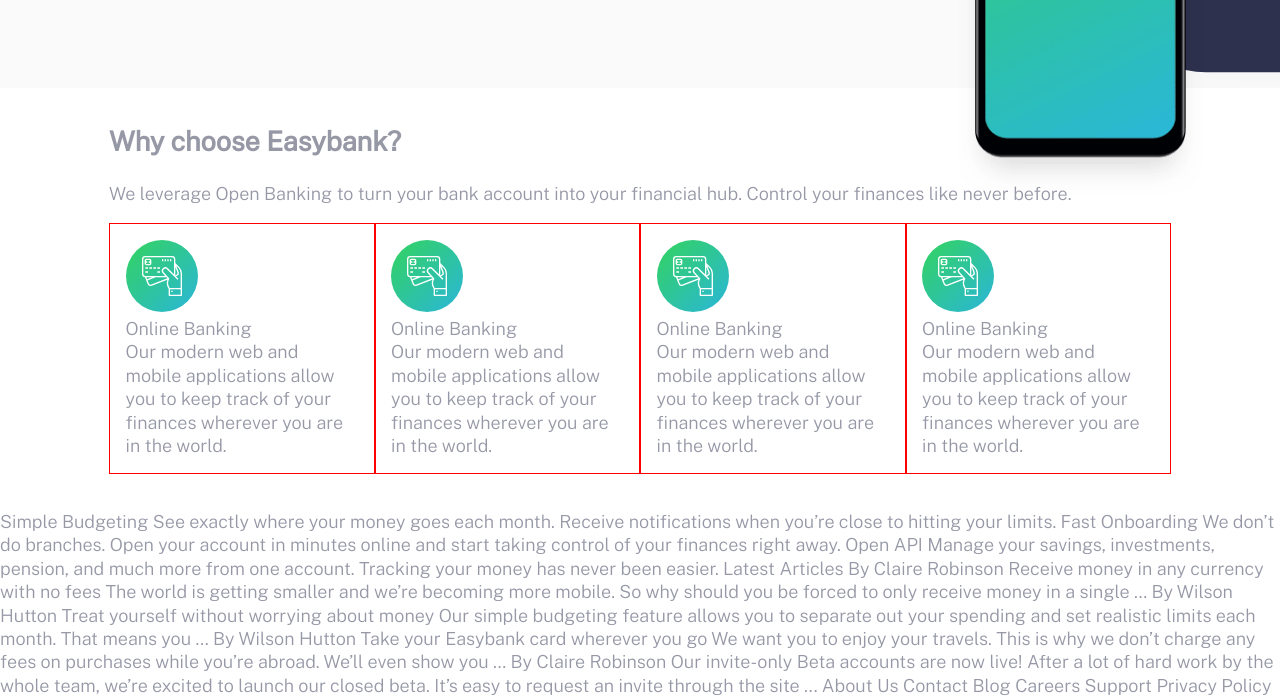
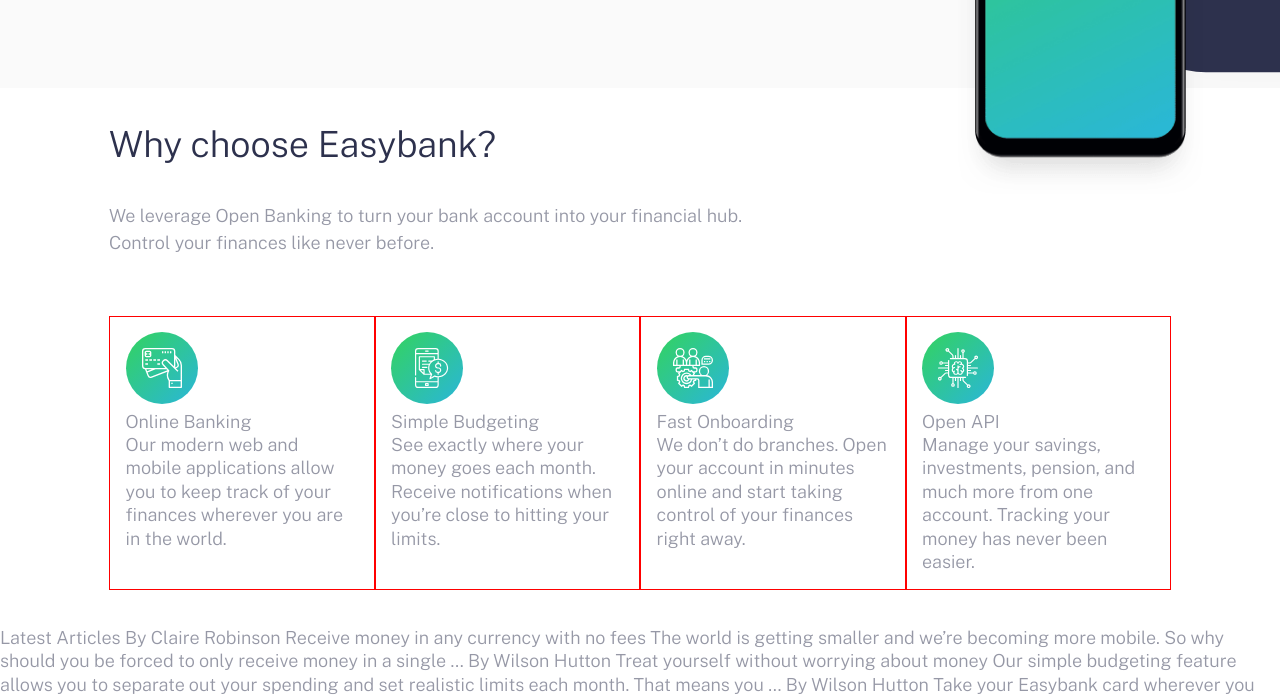
Before and after one commit to jgustavoj/javascript-easybank-landinpage-project, a plain HTML site: page index.html in a window 1280 px wide. Shown: the part 648-1347 px from the top of the page. Drawn offline with nearby package versions, Linux system fonts and the light colour scheme.

Commit message:
feature section spacing/text

```diff
--- a/app/scss/_feature.scss
+++ b/app/scss/_feature.scss
@@ -1,23 +1,34 @@
 .feature {
 
+
+    &__intro{
+        margin-bottom: 3.75rem;
+
+        @include breakpoint-up(large){
+            width: 60%;
+
+        }
+
+    }
 
     &__grid{
 
 
         @include breakpoint-up(medium){ //is going to affect tablets and up
             display: flex;
+            flex-wrap: wrap;
 
         }
-
 
     }
 
     &__item{
-        border: 1px solid red;
+        border: 1px solid red; //for testing only
         padding: 0.97375rem;
 
         @include breakpoint-up(medium){
-
+            flex: 0 0 50%; //flex grow, shrink, basis
+            // Changes to 2 colums next to each other when on tablet view
 
         }
         @include breakpoint-up(large){
--- a/app/scss/_globals.scss
+++ b/app/scss/_globals.scss
@@ -29,11 +29,41 @@ body{
     }
 
 }
-
+//text
 h1,h2,h3 {
+    font-weight: 300;
+    line-height: 1.15; //Headings
+    color: $darkBlue;
     margin-top: 0px;
 }
 
+h1{
+    font-size: 2.31rem;
+    margin-bottom: 1.5rem;
+
+    @include breakpoint-up(large){
+        font-size: $font-xlg;
+    }
+
+}
+
+h2{
+    font-size: 1.875rem;
+    margin-bottom: 1.5625rem;
+
+
+    @include breakpoint-up(large){
+        font-size: 2.25rem;
+        margin-bottom: 2.25rem;
+    }
+
+}
+
+p{
+    line-height: 1.5;
+    margin-bottom: 2.25rem;
+
+}
 
 a, a:visited, a:hover{
     text-decoration: none;
--- a/app/scss/_hero.scss
+++ b/app/scss/_hero.scss
@@ -94,24 +94,5 @@
 
 
         }
-
-        h1{
-            font-weight: 300;
-            font-size: 2.31rem;
-            line-height: 1.15; //Headings
-            color: $darkBlue;
-            margin-bottom: 1.5rem;
-
-            @include breakpoint-up(large){
-                font-size: $font-xlg;
-            }
-
-        }
-        p{
-            line-height: 1.5;
-            margin-bottom: 2.25rem;
-
-        }
-
     }
 }
--- a/index.html
+++ b/index.html
@@ -66,7 +66,6 @@
 
   </header>
 
-
   <section class="hero">
     <div class="container">
       <div class="hero__image"></div>
@@ -86,6 +85,8 @@
   </section>
 
   <section class="features container container--pall">
+
+    <div class="feature__intro">
       <h2>
         Why choose Easybank?
       </h2>
@@ -93,9 +94,11 @@
         We leverage Open Banking to turn your bank account into your financial hub. Control
         your finances like never before.
       </p>
+    </div>
 
     <div class="feature__grid">
 
+      <!-- First Item  -->
 
       <div class="feature__item">
         <div class="feature__icon"><img src="/images/icon-online.svg"></div>
@@ -106,34 +109,42 @@
           wherever you are in the world.
         </div>
       </div>
+
+      <!-- Second item  -->
+
       <div class="feature__item">
-        <div class="feature__icon"><img src="/images/icon-online.svg"></div>
+        <div class="feature__icon"><img src="/images/icon-budgeting.svg"></div>
         <div class="feature__title">
-          Online Banking</div>
-        <div class="feature__description">Our modern web and mobile applications allow you to keep track of your
-          finances
-          wherever you are in the world.
-        </div>
-      </div>
-      <div class="feature__item">
-        <div class="feature__icon"><img src="/images/icon-online.svg"></div>
-        <div class="feature__title">
-          Online Banking</div>
-        <div class="feature__description">Our modern web and mobile applications allow you to keep track of your
-          finances
-          wherever you are in the world.
-        </div>
-      </div>
-      <div class="feature__item">
-        <div class="feature__icon"><img src="/images/icon-online.svg"></div>
-        <div class="feature__title">
-          Online Banking</div>
-        <div class="feature__description">Our modern web and mobile applications allow you to keep track of your
-          finances
-          wherever you are in the world.
+          Simple Budgeting</div>
+        <div class="feature__description">
+          See exactly where your money goes each month. Receive notifications when you’re
+          close to hitting your limits.
         </div>
       </div>
 
+      <!-- Third Item -->
+
+      <div class="feature__item">
+        <div class="feature__icon"><img src="/images/icon-onboarding.svg"></div>
+        <div class="feature__title">
+          Fast Onboarding</div>
+        <div class="feature__description"> We don’t do branches. Open your account in minutes online and start taking
+          control
+          of your finances right away.
+        </div>
+      </div>
+
+      <!-- Fourth Item  -->
+
+      <div class="feature__item">
+        <div class="feature__icon"><img src="/images/icon-api.svg"></div>
+        <div class="feature__title">
+          Open API</div>
+        <div class="feature__description">
+          Manage your savings, investments, pension, and much more from one account. Tracking
+          your money has never been easier.
+        </div>
+      </div>
 
     </div>
 
@@ -149,17 +160,12 @@
 
 
 
-  Simple Budgeting
-  See exactly where your money goes each month. Receive notifications when you’re
-  close to hitting your limits.
 
-  Fast Onboarding
-  We don’t do branches. Open your account in minutes online and start taking control
-  of your finances right away.
 
-  Open API
-  Manage your savings, investments, pension, and much more from one account. Tracking
-  your money has never been easier.
+
+
+
+
 
 
 
```
Also changed, not shown: dist/style.css, 1 other file. Lines whose indentation alone changed are shown as unchanged.
